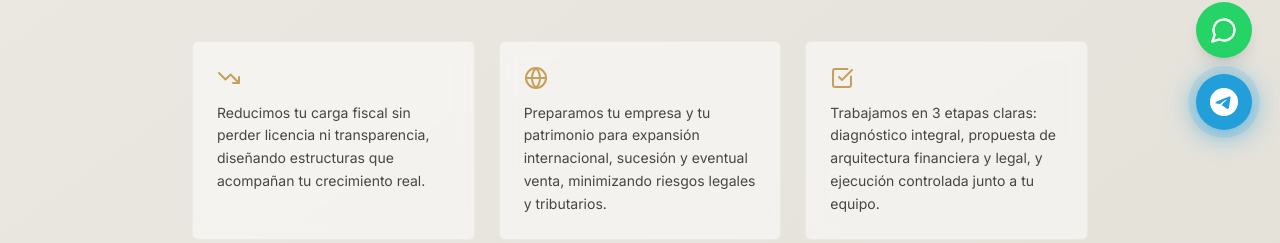
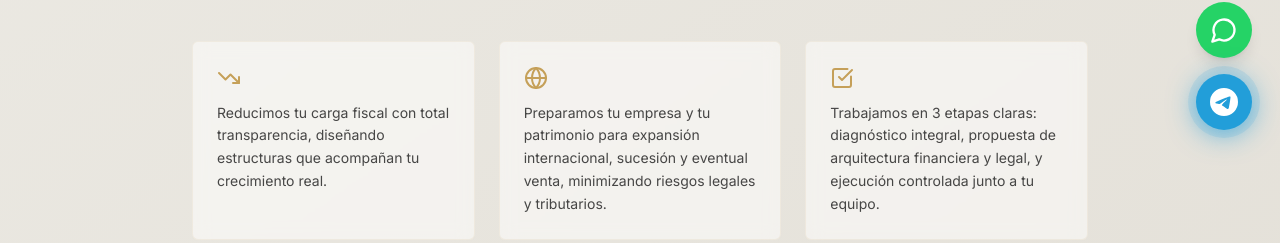
Before and after one commit to jlrealq/requin-web, a React (Vite) app: page / in a window 1280 px wide. Shown: the part 642-885 px from the top of the page. Built offline with nearby package versions, Linux system fonts and the light colour scheme; no server answers.

Commit message:
Actualizar texto en la sección Hero

```diff
--- a/Hero.tsx
+++ b/Hero.tsx
@@ -25,7 +25,7 @@ export function Hero({ onSimulatorClick }: HeroProps) {
               <TrendingDown className="w-6 h-6" />
             </div>
             <p className="text-sm text-[#1A1A1A]/80 leading-relaxed">
-              Reducimos tu carga fiscal sin perder licencia ni transparencia, diseñando estructuras que acompañan tu crecimiento real.
+              Reducimos tu carga fiscal con total transparencia, diseñando estructuras que acompañan tu crecimiento real.
             </p>
           </div>
           <div className="bg-white/50 backdrop-blur-sm p-6 border border-[#C5A059]/10 rounded-sm">
```
